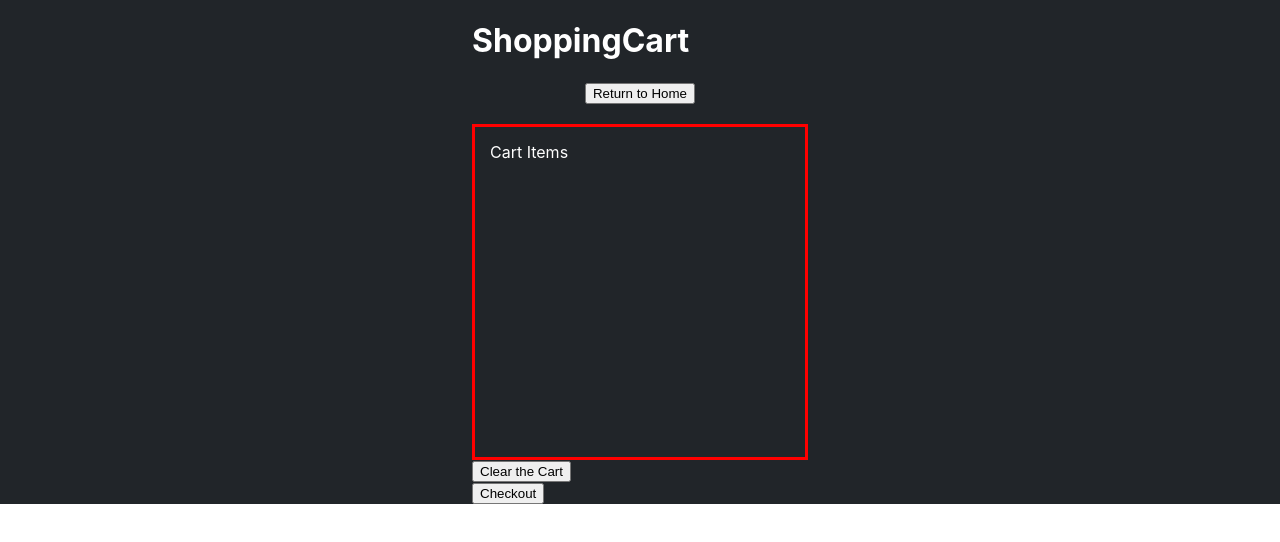
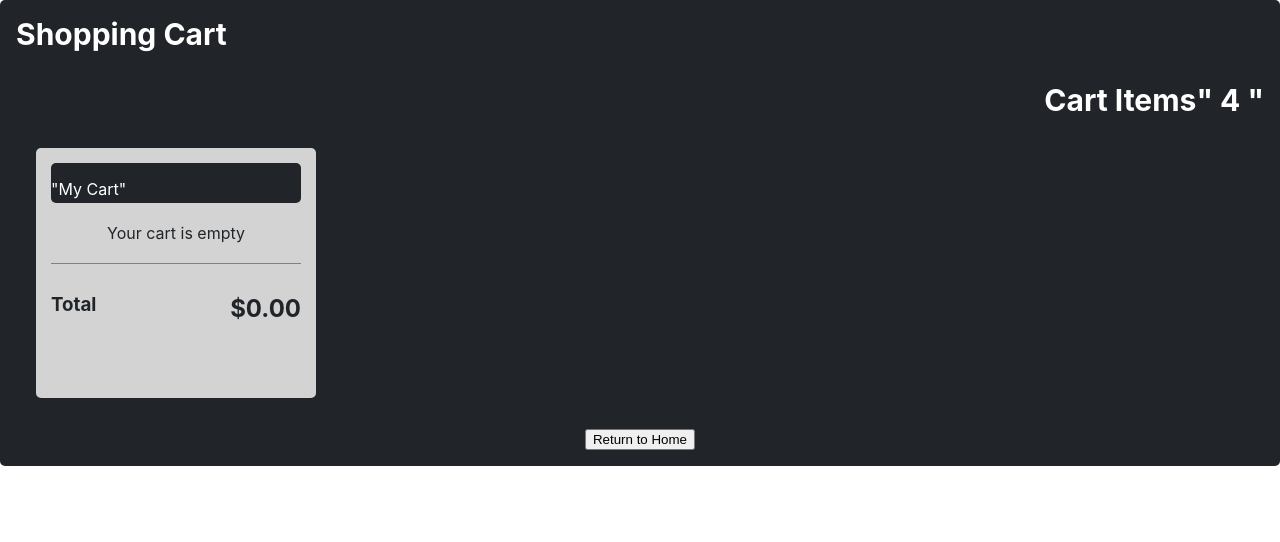
Before and after one commit to mteruel28/Capstone_BarApp, a React (Create React App) app in the folder newbar/: page /shoppingcart in a window 1280 px wide. Shown: the top 542 px of the page. Built offline with nearby package versions, Linux system fonts and the light colour scheme.

Commit message:
working on add to cart, rearranging JSON

```diff
--- a/newbar/src/Cart/shoppingcart.css
+++ b/newbar/src/Cart/shoppingcart.css
@@ -1,17 +1,61 @@
-.navbar{
-    display: flex;
-    flex-direction: column;
-    align-items: center;
+.header{
+    height:auto;
+    width: auto;
+    border-radius: 5px;
+    padding: 1rem;
     background-color: #212529;
-    color: white;
-    padding: auto;
+    color:white;
+}
+
+.logo{
+    font-size:30px;
+    font-weight: bold;
+    color:white;
+
 }
 
 .cart{
-    margin:auto;
-    margin-top: 20px;
-    height: 300px;
-    width: 300px;
-    border: solid red;
-    padding: 15px;
+    height:auto;
+    width: auto;
+    display: flex;
+    align-items: center;
+    justify-content: right;
+    font-size:30px;
+    font-weight: bold;
+    color:white;
 }
+
+.sc-container{
+    display: flex;
+    width: auto;
+    margin-bottom: 30px;
+}
+
+.sidebar{
+    height: 220px;
+    width: 250px;
+    border-radius: 5px;
+    background-color: lightgray;
+    margin-left: 20px;
+    padding:15px;
+    text-align: center;
+    color: #212529;
+}
+
+.head{
+    background-color: #212529;
+    border-radius: 5px;
+    height: 40px;
+    padding: auto;
+    margin-bottom:20px;
+    color: white;
+    display: flex;
+}
+
+.foot{
+    display: flex;
+    justify-content: space-between;
+    margin: 20px 0px;
+    padding: 10px 0px;
+    border-top: 1px solid gray;
+}
--- a/newbar/src/Cart/shoppingcart.html
+++ b/newbar/src/Cart/shoppingcart.html
@@ -4,11 +4,11 @@
     <meta charset="UTF-8">
     <meta name="viewport" content="width=device-width, initial-scale=1.0">
     <title>Miguel's Bar</title>
-    <link rel ="stylesheet" href="http://localhost:3000/Shoppingcart">
+    <link rel ="stylesheet" href="./shoppingcart.css">
 
 </head>
+
 <body>
-    Hello World
+    <script src="shoppingcart.js"></script>
 </body>
-<script src="shoppingcart.js"></script>
 </html>
--- a/newbar/src/Cart/shoppingcart.js
+++ b/newbar/src/Cart/shoppingcart.js
@@ -1,21 +1,36 @@
 import React from "react";
 import "./shoppingcart.css";
-import { Link } from 'react-router-dom';
+import { Link } from "react-router-dom";
 
 function Shoppingcart() {
   return (
-    <div className="navbar">
+    <div className="header">
       <div>
-        <h1>ShoppingCart</h1>
-        <center> <Link to = '/'><button> Return to Home  </button> </Link></center>
-        <div className="cart">Cart Items</div>
-        <div>
-          <button>Clear the Cart</button>
+        <div className="logo">Shopping Cart</div>
+
+        <div className="cart">
+          {" "}
+          Cart Items <p id="count"> " 4 " </p>
         </div>
-        <div>
-          <button>Checkout</button>
+
+        <div className="sc-container">
+          <div id="root"></div>
+          <div class="sidebar">
+          <div class="head"><p>"My Cart"</p></div>
+          <div id="cartItem"><p>Your cart is empty</p></div>
+          <div class="foot">
+            <h3>Total</h3>
+            <h2 id="total">$0.00</h2>
+            </div>
+          </div>
         </div>
       </div>
+      <center>
+        {" "}
+        <Link to="/">
+          <button> Return to Home </button>{" "}
+        </Link>
+      </center>
     </div>
   );
 }
--- a/newbar/src/Wine.css
+++ b/newbar/src/Wine.css
@@ -1,4 +1,4 @@
-.Items{
+.Wines{
     width: 280px;
     height: 280px;
     text-overflow: ellipsis;
@@ -15,6 +15,14 @@
     align-items: center;
     flex-direction: column;
 
+    padding: 1rem;
+    font-family: inherit;
+    font-weight:bold;
+    font-size: 1rem;
+    margin:1rem;
+    border:2px solid black;
+    background: transparent;
+    color: black;
 
   }
 
@@ -26,6 +34,6 @@
 
   }
 
-  .Items:hover{
+  .Wines:hover{
     transform: scale(1.03);
   }
--- a/newbar/src/WineItemCards.js
+++ b/newbar/src/WineItemCards.js
@@ -1,4 +1,4 @@
-import React, {Component} from "react";
+import React from "react";
 import Counter from "./components/counter";
 import mondavi from "./img/mondavi.jpg";
 import kendall from "./img/kendalljackson.jpg";
@@ -8,8 +8,9 @@ import joshsb from "./img/JoshSB.jpg";
 import chateau from "./img/ChateauChardonnay.jpg";
 import Bartenura from "./img/Bartenura.jpg";
 
-function WineItemCards() {
-  let Items = [
+function WineItemCards(){
+
+let Wines = [
     {
       id: 0,
       title: "Robert Mondavi Private Selection Cabernet Sauvignon",
@@ -67,15 +68,16 @@ function WineItemCards() {
     },
   ];
 
+
   return (
     <div id="root">
       <div className="Container-4">
-        {Items.map((Items) => (
-          <div className="Items" key={Items.title}>
-            <div className="Items__title">{Items.title}</div>
-            <p className="Items_description">{Items.sub_header}</p>
-            <img src={Items.img_path} alt="" width="100" height="100" />
-            <div className="Items_price">{Items.price}</div>
+        {Wines.map((Wines) => (
+          <div className="Wines" key={Wines.id}>
+            <div className="Wines__title">{Wines.title}</div>
+            <p className="Wines_description">{Wines.sub_header}</p>
+            <img src={Wines.img_path} alt="" width="100" height="100" />
+            <div className="Wines_price">{Wines.price}</div>
             <Counter></Counter>
           </div>
         ))}
--- a/newbar/src/spiritsfolder/WhiskeyItemCards.js
+++ b/newbar/src/spiritsfolder/WhiskeyItemCards.js
@@ -1,5 +1,4 @@
 import React from "react";
-import { Link } from "react-router-dom";
 import Counter from "../components/counter";
 import suntory from "../img/suntory.jpg";
 import jameson from "../img/Jameson.jpg";
```
Also changed, not shown: newbar/src/Cart/addtocart.js (added, +78 -0 lines).
